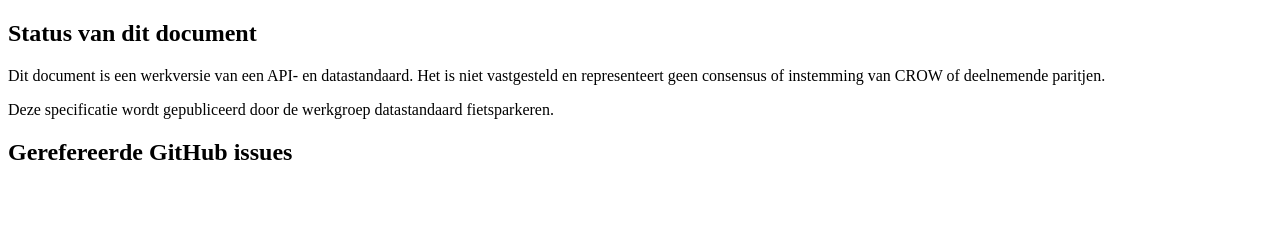
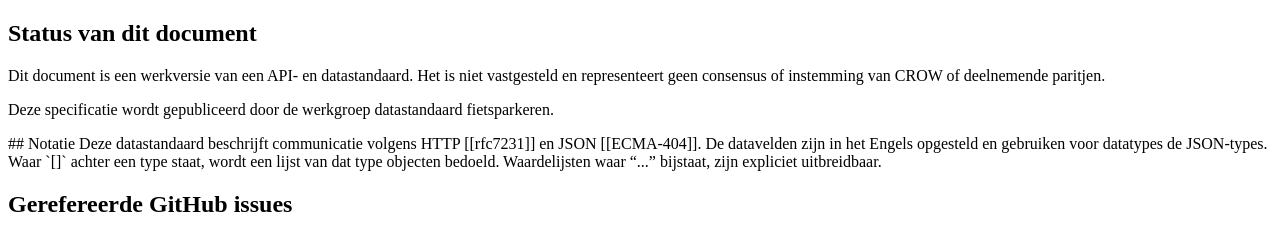
Before and after one commit to Stichting-CROW/datastandaard-fietsparkeren, a plain HTML site: page spdp-fiets/index.html in a window 1280 px wide. Drawn offline with Linux system fonts and the light colour scheme.

```diff
--- a/spdp-fiets/index.html
+++ b/spdp-fiets/index.html
@@ -19,6 +19,17 @@ Het is niet vastgesteld en representeert geen consensus of instemming van CROW o
 <p>Deze specificatie wordt gepubliceerd door de werkgroep datastandaard fietsparkeren.
 </section>
 <section id='conformance' class='introductory'></section>
+<section class='introductory informative' data-format="markdown">
+
+## Notatie
+
+Deze datastandaard beschrijft communicatie volgens HTTP [[rfc7231]] en JSON [[ECMA-404]].
+De datavelden zijn in het Engels opgesteld en gebruiken voor datatypes de JSON-types.
+Waar `[]` achter een type staat, wordt een lijst van dat type objecten bedoeld.
+
+Waardelijsten waar “...” bijstaat, zijn expliciet uitbreidbaar.
+
+</section>
 <section class='informative' data-format="markdown" data-include="docs/inleiding.md"></section>
 <section                     data-format="markdown" data-include="docs/1-informatiemodel.md"></section>
 <section                     data-format="markdown" data-include="docs/2-api.md"></section>
```
Also changed, not shown: 4 other files.
